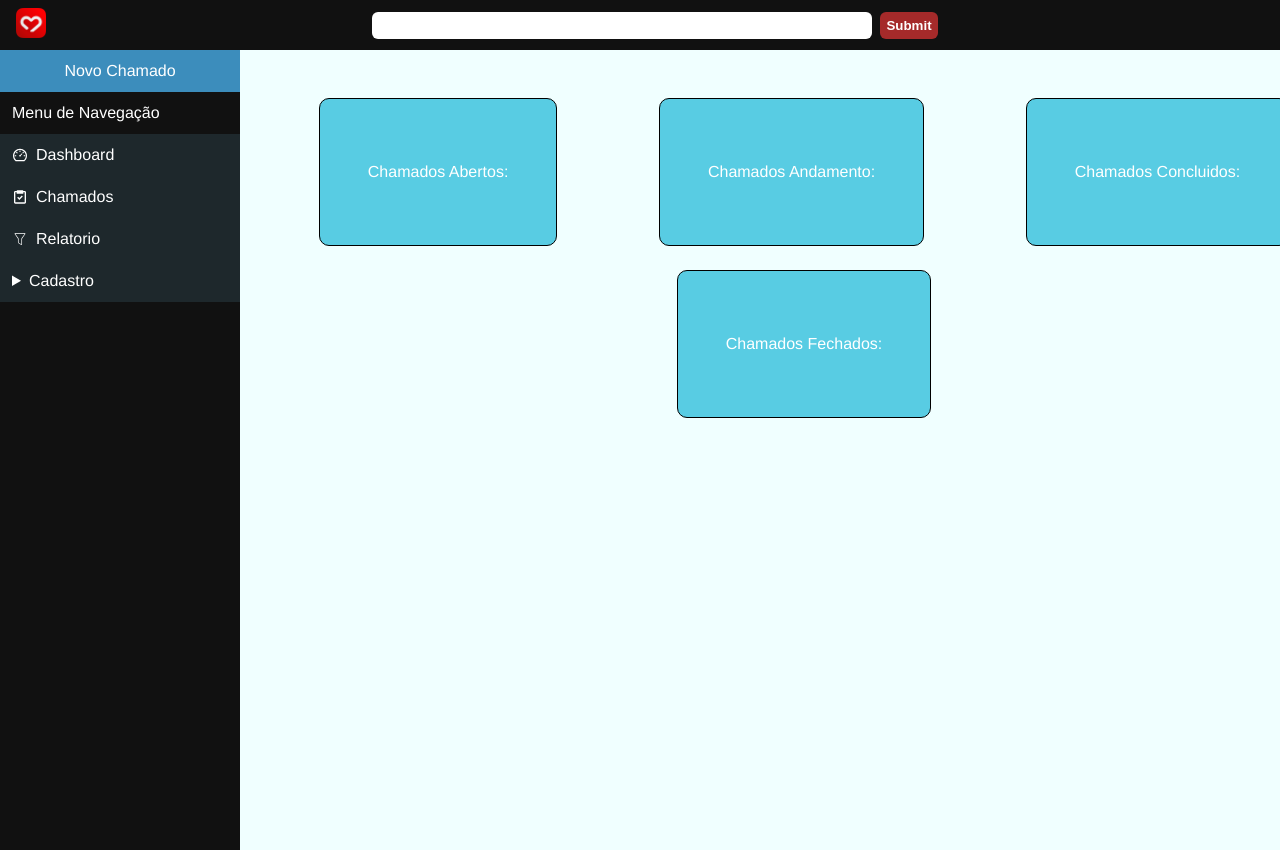
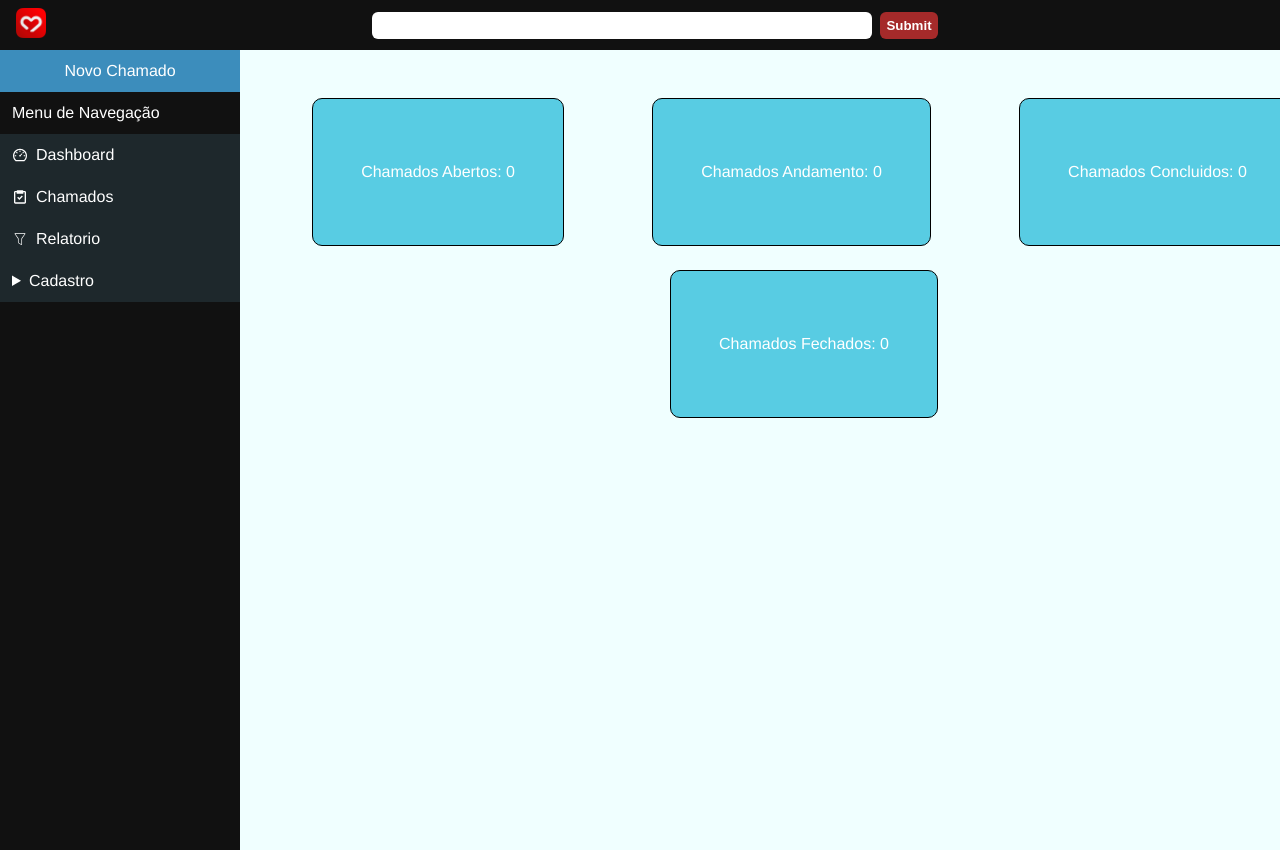
Before and after one commit to thalisson-sousa/primmeTasks, a React (Vite) app: page / in a window 1280 px wide. Shown: the top 850 px of the page. Built offline with nearby package versions, Linux system fonts and the light colour scheme; no server answers.

Commit message:
fix: corrigindo bug com 0 chamados

```diff
--- a/src/components/pages/dashboard/DashBoard.jsx
+++ b/src/components/pages/dashboard/DashBoard.jsx
@@ -11,10 +11,22 @@ export default function DashBoard() {
     return (
         <div className={styles.Container}>
             <ul className={styles.Cards}>
-                <li className={styles.card}>Chamados Abertos: {aberto}</li>
-                <li className={styles.card}>Chamados Andamento: {andamento}</li>
-                <li className={styles.card}>Chamados Concluidos: {concluido}</li>
-                <li className={styles.card}>Chamados Fechados: {fechado}</li>
+                {
+                    aberto != null ? <li className={styles.card}>Chamados Abertos: {aberto}</li>
+                    : <li className={styles.card}>Chamados Abertos: 0</li>
+                }
+                {
+                    andamento != null ? <li className={styles.card}>Chamados Andamento: {andamento}</li>
+                    : <li className={styles.card}>Chamados Andamento: 0</li>
+                }
+                {
+                    concluido != null ? <li className={styles.card}>Chamados Concluidos: {concluido}</li>
+                    : <li className={styles.card}>Chamados Concluidos: 0</li>
+                }
+                {
+                    fechado != null ? <li className={styles.card}>Chamados Fechados: {fechado}</li>
+                    : <li className={styles.card}>Chamados Fechados: 0</li>
+                }
             </ul>
         </div>
     )
```
